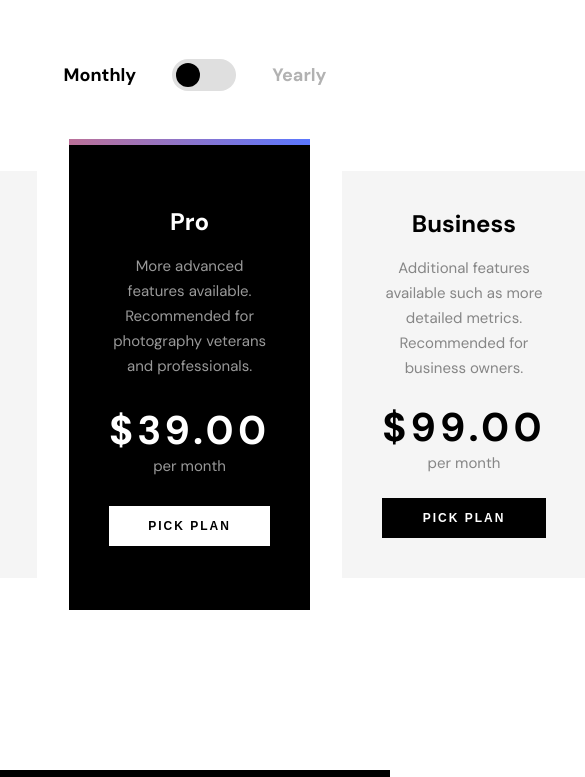
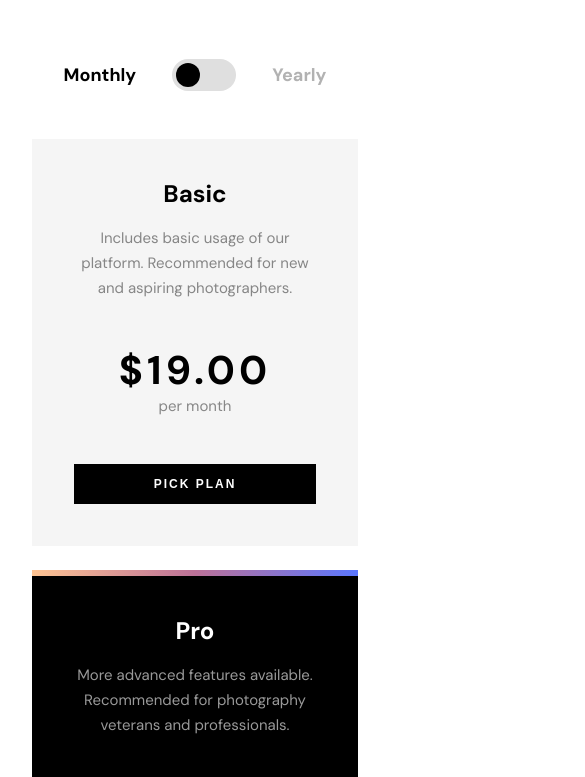
Before and after one commit to BBrownley/photosnap, a plain HTML site: page pricing.html in a window 390 px wide. Shown: the part 980-1757 px from the top of the page, 585 px wide, since content can reach past the window. Drawn offline with Linux system fonts and the light colour scheme.

Commit message:
Completed pricing card designs

```diff
--- a/pricing.html
+++ b/pricing.html
@@ -77,45 +77,54 @@
         <div class="pricing-cards">
           <div class="card">
             <div class="card__desc">
+              <div>
                 <h2>Basic</h2>
                 <p>
                   Includes basic usage of our platform. Recommended for new and
                   aspiring photographers.
                 </p>
               </div>
+              <button class="btn-1 btn--tablet">Pick plan</button>
+            </div>
             <div class="card__price">
               <h2 class="large">$19.00</h2>
               <p>per month</p>
             </div>
-            <button class="btn-1">Pick plan</button>
+            <button class="btn-1 btn--main">Pick plan</button>
           </div>
           <div class="card pro">
             <div class="card__desc">
+              <div>
                 <h2>Pro</h2>
                 <p>
                   More advanced features available. Recommended for photography
                   veterans and professionals.
                 </p>
               </div>
+              <button class="btn-3 btn--tablet">Pick plan</button>
+            </div>
             <div class="card__price">
               <h2 class="large">$39.00</h2>
               <p>per month</p>
             </div>
-            <button class="btn-3">Pick plan</button>
+            <button class="btn-3 btn--main">Pick plan</button>
           </div>
           <div class="card">
             <div class="card__desc">
+              <div>
                 <h2>Business</h2>
                 <p>
                   Additional features available such as more detailed metrics.
                   Recommended for business owners.
                 </p>
               </div>
+              <button class="btn-1 btn--tablet">Pick plan</button>
+            </div>
             <div class="card__price">
               <h2 class="large">$99.00</h2>
               <p>per month</p>
             </div>
-            <button class="btn-1">Pick plan</button>
+            <button class="btn-1 btn--main">Pick plan</button>
           </div>
         </div>
       </section>
--- a/scss/pages/_pricing.scss
+++ b/scss/pages/_pricing.scss
@@ -85,6 +85,7 @@
   margin: 0 auto;
   justify-content: center;
   align-items: center;
+  padding: 0 2rem;
   .card {
     width: 21.875rem;
     height: 25.4375rem;
@@ -104,6 +105,9 @@
     button {
       width: 100%;
     }
+    .btn--tablet {
+      display: none;
+    }
     &__desc {
       h2 {
         margin-bottom: 1.25rem;
@@ -114,7 +118,7 @@
       color: white;
       margin: 0 2rem;
       border-top: 0.375rem solid transparent;
-      border-image: $main-accent-tr;
+      border-image: $main-accent-r;
       border-image-slice: 1;
       height: 29.4375rem;
       padding: 4rem 2.5rem;
@@ -124,4 +128,61 @@
       }
     }
   }
+  @media (max-width: 1100px) {
+    flex-direction: column;
+    .card {
+      width: 100%;
+      height: 16.875rem;
+      flex-direction: row;
+      padding: 2.625rem;
+      .btn--main {
+        display: none;
+      }
+      .btn--tablet {
+        display: block;
+      }
+      &__desc {
+        max-width: 16.875rem;
+        text-align: left;
+        display: flex;
+        flex-direction: column;
+        justify-content: space-between;
+      }
+      &__price {
+        text-align: right;
+      }
+      &.pro {
+        border-top: none;
+        border-left: 0.375rem solid transparent;
+        border-image: $main-accent;
+        border-image-slice: 1;
+        height: 16.875rem;
+        padding: 2.625rem;
+      }
+    }
+  }
+  @media (max-width: 630px) {
+    .card,
+    .card.pro {
+      flex-direction: column;
+      align-items: center;
+      height: 25.4375rem;
+      > * {
+        text-align: center;
+      }
+      .btn--tablet {
+        display: none;
+      }
+      .btn--main {
+        display: block;
+      }
+    }
+    .card.pro {
+      border-top: 0.375rem solid transparent;
+      border-left: none;
+      border-image: $main-accent-r;
+      border-image-slice: 1;
+      margin: 1.5rem 0;
+    }
+  }
 }
```
Also changed, not shown: main.min.css. Lines whose indentation alone changed are shown as unchanged.
